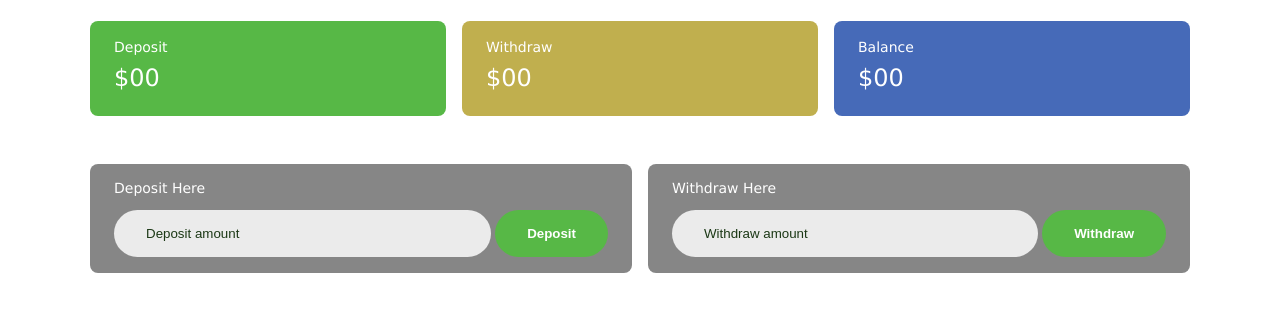
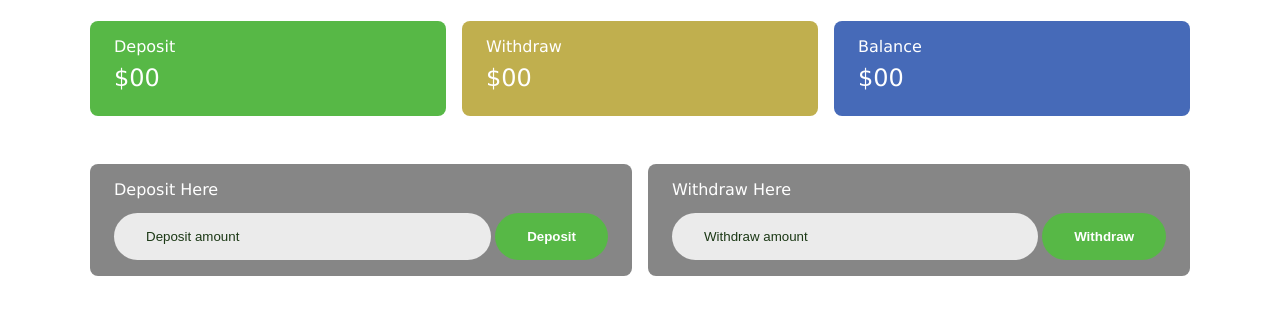
Before and after one commit to mehediyz/EDGE-2-Baper-Bank-JS, a plain HTML site: page dashboard.html in a window 1280 px wide. Shown: the part 86-400 px from the top of the page. Drawn offline with Linux system fonts and the light colour scheme.

Commit message:
Update style.css

```diff
--- a/assets/style.css
+++ b/assets/style.css
@@ -114,9 +114,6 @@ input {
   background-color: #466ab8;
 }
 
-.card span {
-  font-size: 14px;
-}
 .card p {
   font-size: 24px;
   padding: 8px 0;
```
